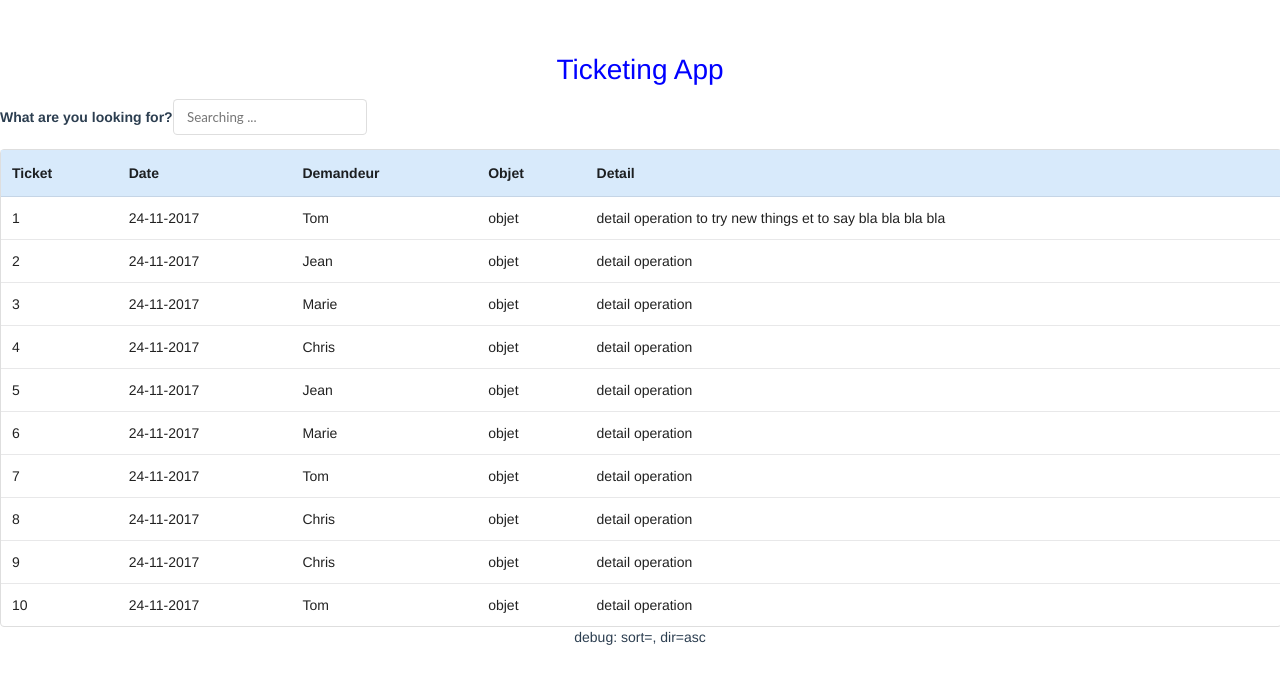
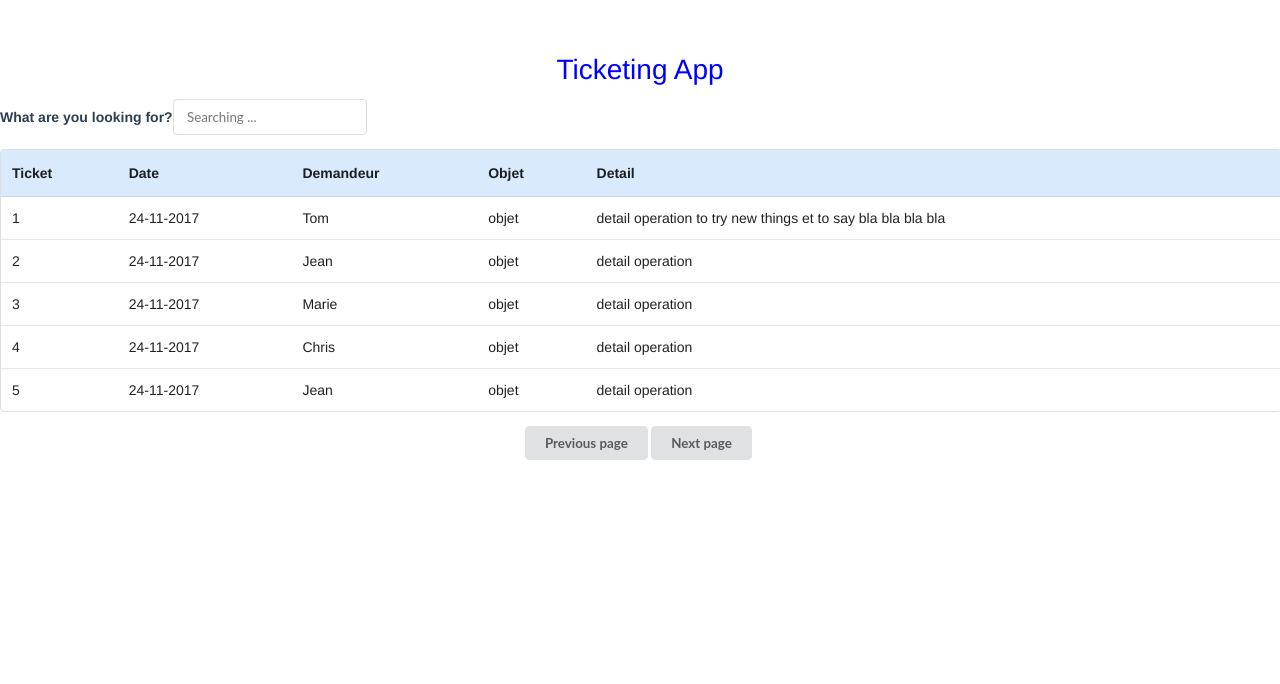
Before and after one commit to kells64000/Projet-vue, a Vue app: page /#/ in a window 1280 px wide. Shown: the top 684 px of the page. Built offline with nearby package versions, Linux system fonts and the light colour scheme.

Commit message:
fonction de pagination fonctionnelle

```diff
--- a/src/assets/css/style.css
+++ b/src/assets/css/style.css
@@ -173,3 +173,37 @@ input {
   -webkit-box-shadow: none;
   box-shadow: none;
 }
+
+button {
+  cursor: pointer;
+  display: inline-block;
+  min-height: 1em;
+  outline: none;
+  border: none;
+  vertical-align: baseline;
+  background: #E0E1E2 none;
+  color: rgba(0, 0, 0, 0.6);
+  font-family: 'Lato', 'Helvetica Neue', Arial, Helvetica, sans-serif;
+  margin: 0em 0.25em 0em 0em;
+  padding: 0.78571429em 1.5em 0.78571429em;
+  text-transform: none;
+  text-shadow: none;
+  font-weight: bold;
+  line-height: 1em;
+  font-style: normal;
+  text-align: center;
+  text-decoration: none;
+  border-radius: 0.28571429rem;
+  -webkit-box-shadow: 0px 0px 0px 1px transparent inset, 0px 0em 0px 0px rgba(34, 36, 38, 0.15) inset;
+  box-shadow: 0px 0px 0px 1px transparent inset, 0px 0em 0px 0px rgba(34, 36, 38, 0.15) inset;
+  -webkit-user-select: none;
+  -moz-user-select: none;
+  -ms-user-select: none;
+  user-select: none;
+  -webkit-transition: opacity 0.1s ease, background-color 0.1s ease, color 0.1s ease, background 0.1s ease, -webkit-box-shadow 0.1s ease;
+  transition: opacity 0.1s ease, background-color 0.1s ease, color 0.1s ease, background 0.1s ease, -webkit-box-shadow 0.1s ease;
+  transition: opacity 0.1s ease, background-color 0.1s ease, color 0.1s ease, box-shadow 0.1s ease, background 0.1s ease;
+  transition: opacity 0.1s ease, background-color 0.1s ease, color 0.1s ease, box-shadow 0.1s ease, background 0.1s ease, -webkit-box-shadow 0.1s ease;
+  will-change: '';
+  -webkit-tap-highlight-color: transparent;
+}
--- a/src/components/Ticket.vue
+++ b/src/components/Ticket.vue
@@ -22,7 +22,11 @@
         </tr>
         </tbody>
       </table>
-      debug: sort={{currentSort}}, dir={{currentSortWay}}
+      <p>
+        <button @click="prev">Previous page</button>
+        <button @click="next">Next page</button>
+      </p>
+
     </div>
   </div>
 
@@ -85,7 +89,9 @@ export default {
       columns: headers,
       rows: list,
       currentSort: list.ticket,
-      currentSortWay: 'asc'
+      currentSortWay: 'asc',
+      page: 1,
+      pageSize: 5
     }
   },
   methods: {
@@ -94,6 +100,12 @@ export default {
         this.currentSortWay = this.currentSortWay === 'asc' ? 'desc' : 'asc'
       }
       this.currentSort = s
+    },
+    next: function () {
+      if (this.page * this.pageSize < this.rows.length) this.page++
+    },
+    prev: function () {
+      if (this.page > 1) this.page--
     }
   },
   computed: {
@@ -108,6 +120,10 @@ export default {
           return 1 * way
         }
         return 0
+      }).filter((row, index) => {
+        let first = (this.page - 1) * this.pageSize
+        let end = this.page * this.pageSize
+        if (index >= first && index < end) return true
       })
     }
   }
```
